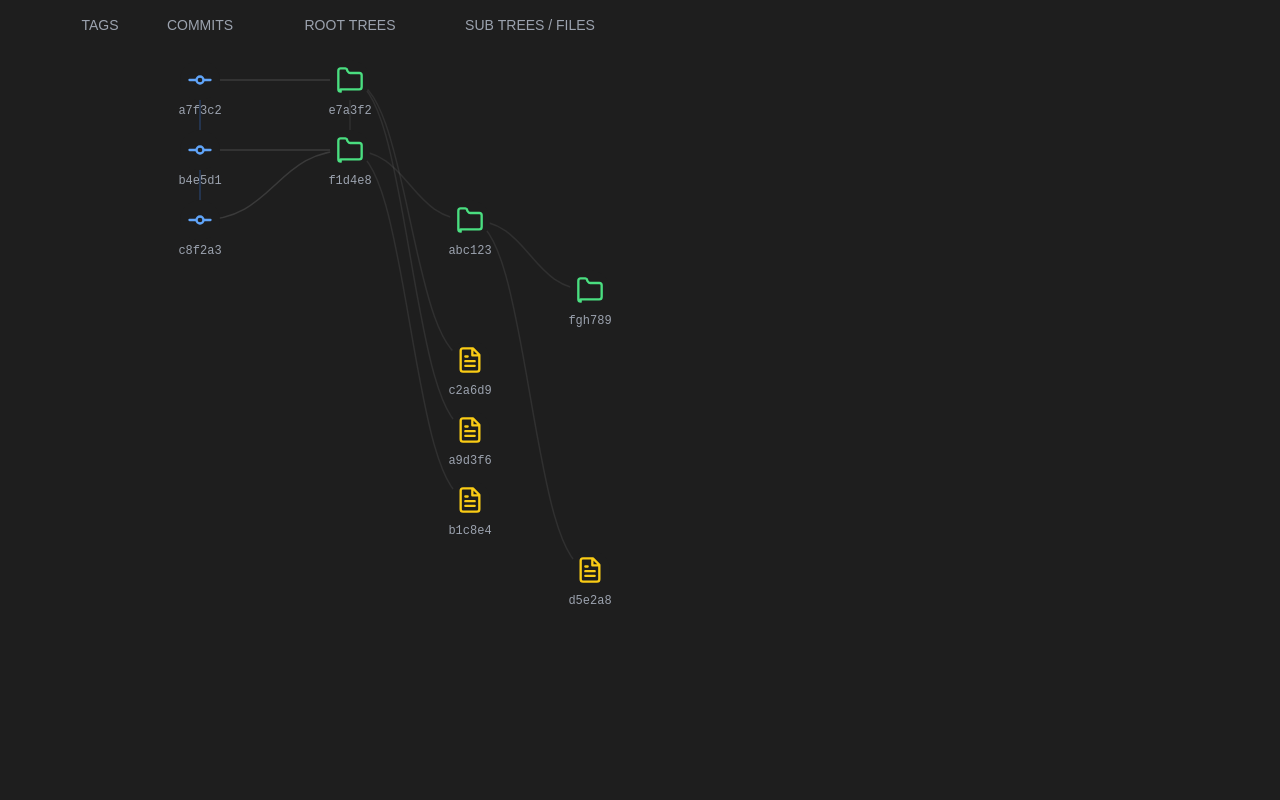
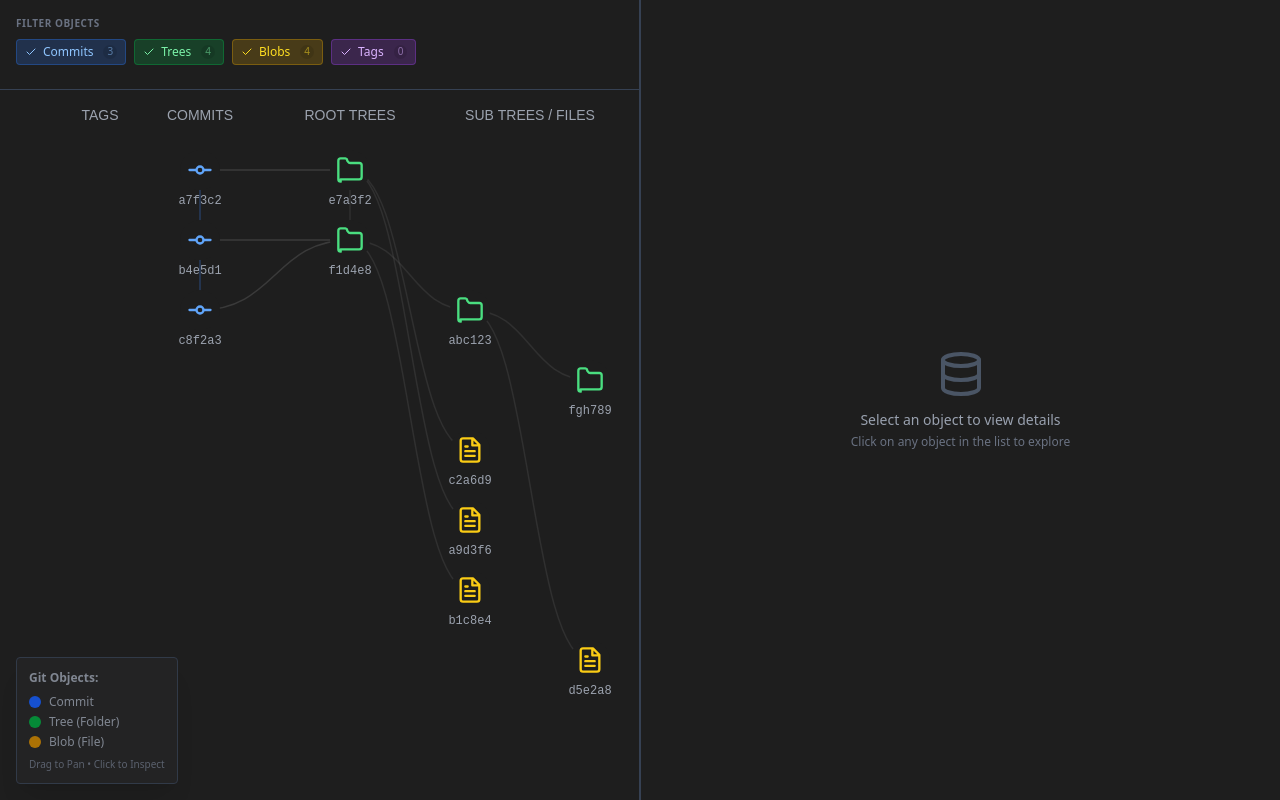
Before and after one commit to thegrimbee/git-visualiser-web, a React (Vite) app: page / in a window 1280 px wide. Built offline with nearby package versions, Linux system fonts and the light colour scheme.

Commit message:
Added object details and filter

```diff
--- a/src/App.tsx
+++ b/src/App.tsx
@@ -1,24 +1,11 @@
+import { ObjectDatabase } from "./assets/ObjectDatabase"
+
 // src/App.tsx
-import { useState } from 'react'
-import { ObjectGraph } from './assets/ObjectGraph'
-import { mockObjects } from './assets/MockData'
-
 function App() {
-  const [selectedHash, setSelectedHash] = useState<string | undefined>()
 
   return (
-    <div className="w-screen h-screen bg-[#1e1e1e] flex flex-col">
-      <div className="flex-1 overflow-hidden relative">
-        <ObjectGraph
-          objects={mockObjects}
-          selectedHash={selectedHash}
-          onSelectObject={(hash) => {
-            console.log('Selected:', hash)
-            setSelectedHash(hash)
-          }}
-        />
-      </div>
-    </div>
+            <ObjectDatabase />
+
   )
 }
 
--- a/src/assets/ObjectDatabase.tsx
+++ b/src/assets/ObjectDatabase.tsx
@@ -1,6 +1,5 @@
 import {
   Database,
-  Info,
   Check
 } from 'lucide-react'
 import { ObjectDetail } from './ObjectDetail'
@@ -75,12 +74,10 @@ export function ObjectDatabase(): JSX.Element {
     },
     {} as Record<string, number>
   )
-
     // derived filtered list
   const filteredObjects = useMemo(() => {
-    return objects.filter((obj) => visibleTypes.includes(obj.type))
-  }, [objects, visibleTypes])
-
+    return mockObjects.filter((obj) => visibleTypes.includes(obj.type))
+  }, [mockObjects, visibleTypes])
 
   // Helper just for checking inclusion in local rendering
   const isTypeVisible = (type: string): boolean => visibleTypes.includes(type)
@@ -89,23 +86,6 @@ export function ObjectDatabase(): JSX.Element {
     <div className="flex-1 flex bg-[#1e1e1e] overflow-hidden h-full">
       <div className="flex-1 border-r border-gray-700 flex flex-col overflow-hidden relative">
         <div className="p-4 border-b border-gray-700 flex-shrink-0 max-h-[50vh] overflow-y-auto">
-          <div className="flex items-center justify-between mb-4">
-            <div className="flex items-center gap-2">
-              <Database className="w-5 h-5 text-purple-400" />
-              <h2 className="text-sm font-semibold text-gray-200">Git Objects</h2>
-            </div>
-          </div>
-
-          <div className="bg-blue-500/5 border border-blue-500/20 rounded p-3 mb-3">
-            <div className="flex items-start gap-2">
-              <Info className="w-4 h-4 text-blue-400 flex-shrink-0 mt-0.5" />
-              <p className="text-xs text-gray-300 leading-relaxed">
-                Git stores everything as objects. Click on any object to explore how they reference
-                each other.
-              </p>
-            </div>
-          </div>
-
           <div className="mb-2">
             <h3 className="text-[10px] uppercase tracking-wider text-gray-500 font-semibold mb-2">
               Filter Objects
@@ -140,56 +120,20 @@ export function ObjectDatabase(): JSX.Element {
               ))}
             </div>
           </div>
-
-          {/* <div className="grid grid-cols-2 gap-2">
-            <div className="bg-blue-500/10 border border-blue-500/20 rounded p-2">
-              <div className="flex items-center gap-1 mb-1">
-                <GitCommit className="w-3 h-3 text-blue-400" />
-                <span className="text-xs text-gray-400">Commits</span>
-              </div>
-              <span className="text-lg font-semibold text-blue-300">{objectCounts.commit || 0}</span>
-            </div>
-
-            <div className="bg-green-500/10 border border-green-500/20 rounded p-2">
-              <div className="flex items-center gap-1 mb-1">
-                <FolderTree className="w-3 h-3 text-green-400" />
-                <span className="text-xs text-gray-400">Trees</span>
-              </div>
-              <span className="text-lg font-semibold text-green-300">{objectCounts.tree || 0}</span>
-            </div>
-
-            <div className="bg-yellow-500/10 border border-yellow-500/20 rounded p-2">
-              <div className="flex items-center gap-1 mb-1">
-                <FileText className="w-3 h-3 text-yellow-400" />
-                <span className="text-xs text-gray-400">Blobs</span>
-              </div>
-              <span className="text-lg font-semibold text-yellow-300">{objectCounts.blob || 0}</span>
-            </div>
-
-            <div className="bg-purple-500/10 border border-purple-500/20 rounded p-2">
-              <div className="flex items-center gap-1 mb-1">
-                <Package className="w-3 h-3 text-purple-400" />
-                <span className="text-xs text-gray-400">Tags</span>
-              </div>
-              <span className="text-lg font-semibold text-purple-300">{objectCounts.tag || 0}</span>
-            </div>
-          </div> */}
         </div>
 
         <div className="flex-1 relative">
           <div
             className={`absolute inset-0 overflow-hidden p-0`}
           >
-            (
             <ObjectGraph
               objects={filteredObjects}
               selectedHash={selectedObject?.hash}
               onSelectObject={(hash) => {
-                  const obj = objects.find((o) => o.hash === hash)
+                const obj = mockObjects.find((o) => o.hash === hash)
                 if (obj) setSelectedObject(obj)
               }}
             />
-            )
           </div>
         </div>
       </div>
--- a/src/index.css
+++ b/src/index.css
@@ -1,6 +1,5 @@
-@tailwind base;
-@tailwind components;
-@tailwind utilities;
+@import "tailwindcss";
+
 
 html, body, #root {
   height: 100%;
```
Lines whose indentation alone changed are shown as unchanged.
